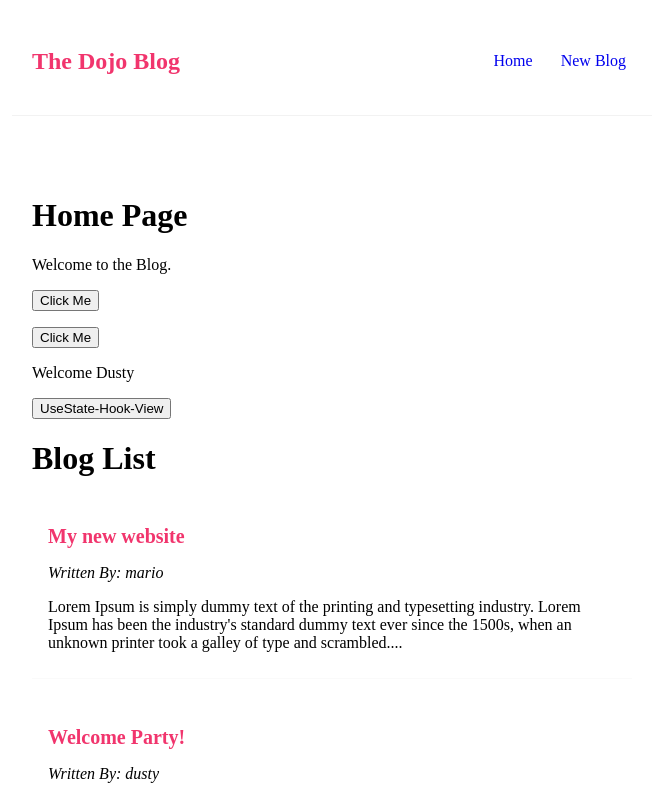
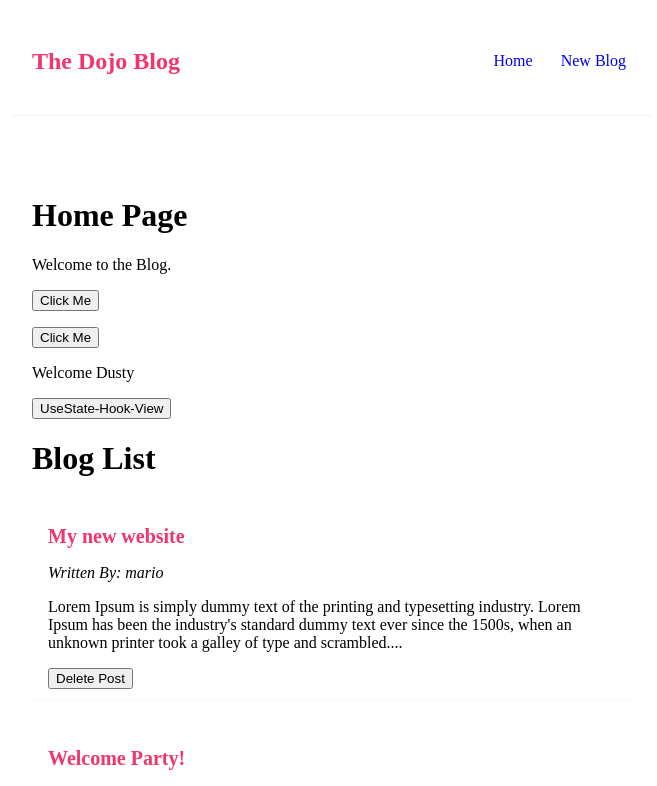
Before and after one commit to mrcoderhimanshu/reactjs-learning, a React (Create React App) app in the folder dojo-blog/: page / in a window 1280 px wide. Shown: the top 786 px of the page, without its empty margins (308-965 px from the left). Built offline with nearby package versions, Linux system fonts and the light colour scheme.

Commit message:
add: how to use or pass functions in props

```diff
--- a/dojo-blog/src/components/BlogList.jsx
+++ b/dojo-blog/src/components/BlogList.jsx
@@ -1,6 +1,4 @@
-const BlogList = (props) => {
-    const blogs = props.blogs;
-    const title = props.title;
+const BlogList = ({blogs, title, handleDelete}) => {
     return (
         <div className="blog-list">
             <h1>{title}</h1>
@@ -9,6 +7,7 @@
                     <h2>{blog.title}</h2>
                     <p><i>Written By: {blog.author}</i></p>
                     <p>{blog.body}</p>
+                    <button onClick={() => handleDelete(blog.id)}>Delete Post</button>
                 </div>
             ))}
         </div>
--- a/dojo-blog/src/components/Home.jsx
+++ b/dojo-blog/src/components/Home.jsx
@@ -17,6 +17,10 @@
     const handleChange = () => {
         setName('Napster');
     }
+    const handleDelete = (id) =>{
+        const newBlogs = blogs.filter(blog => blog.id !== id);
+        setBlogs(newBlogs);
+    }
     return (
         <div>
             <h1>Home Page</h1>
@@ -25,10 +29,11 @@
             <p><button onClick={() =>{handleParamMethod('param')}}>Click Me</button></p>
             <p>Welcome {name}</p>
             <p><button onClick={handleChange}>UseState-Hook-View</button></p>
-            <BlogList blogs={blogs} title="Blog List"/>
+            <BlogList blogs={blogs} title="Blog List" handleDelete ={handleDelete}/>
             <BlogList blogs={blogs.filter((blog) => blog.author === 'frank')} title="Franks Blog List!"/>
         </div>
      );
+
 }
 
 export default Home;
```
